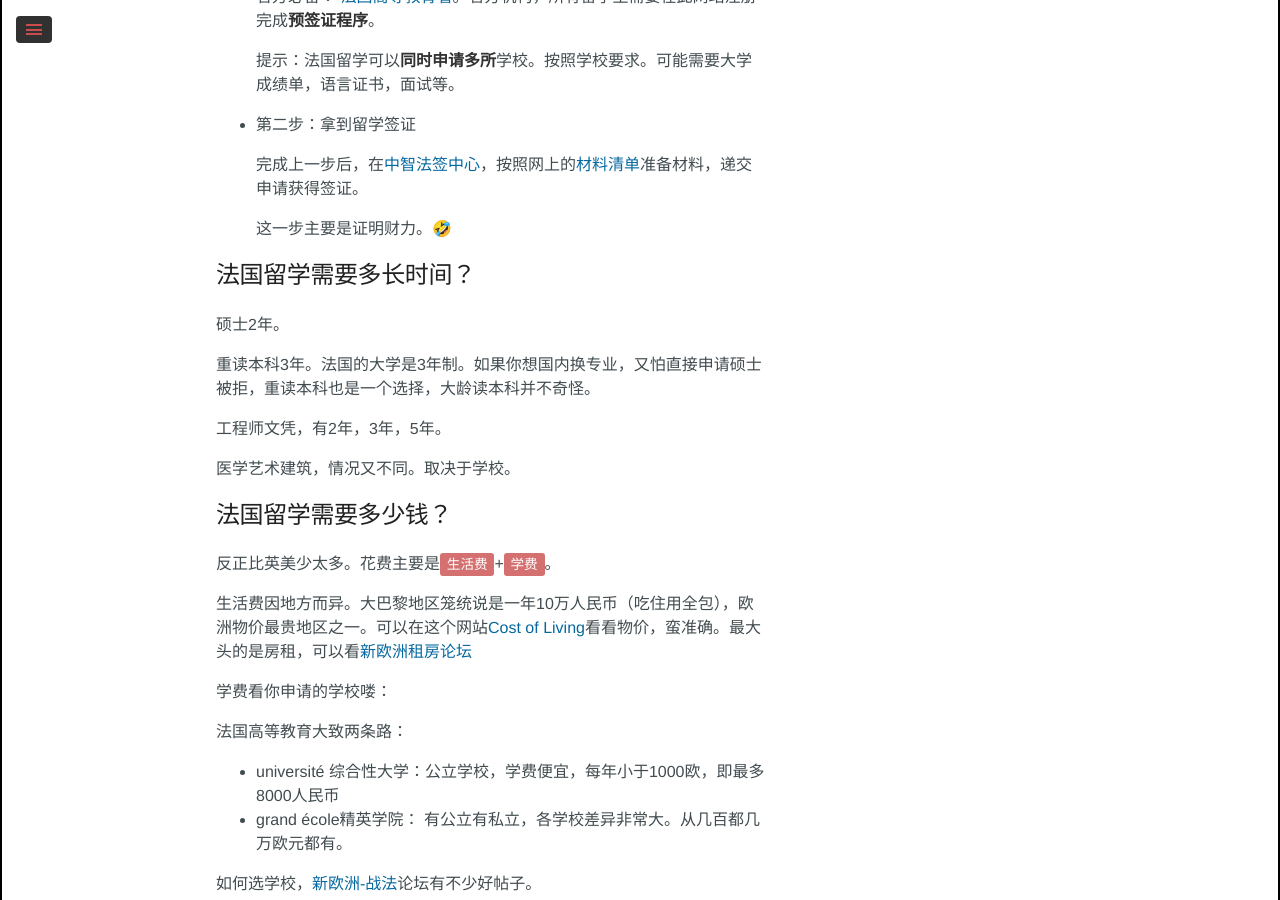
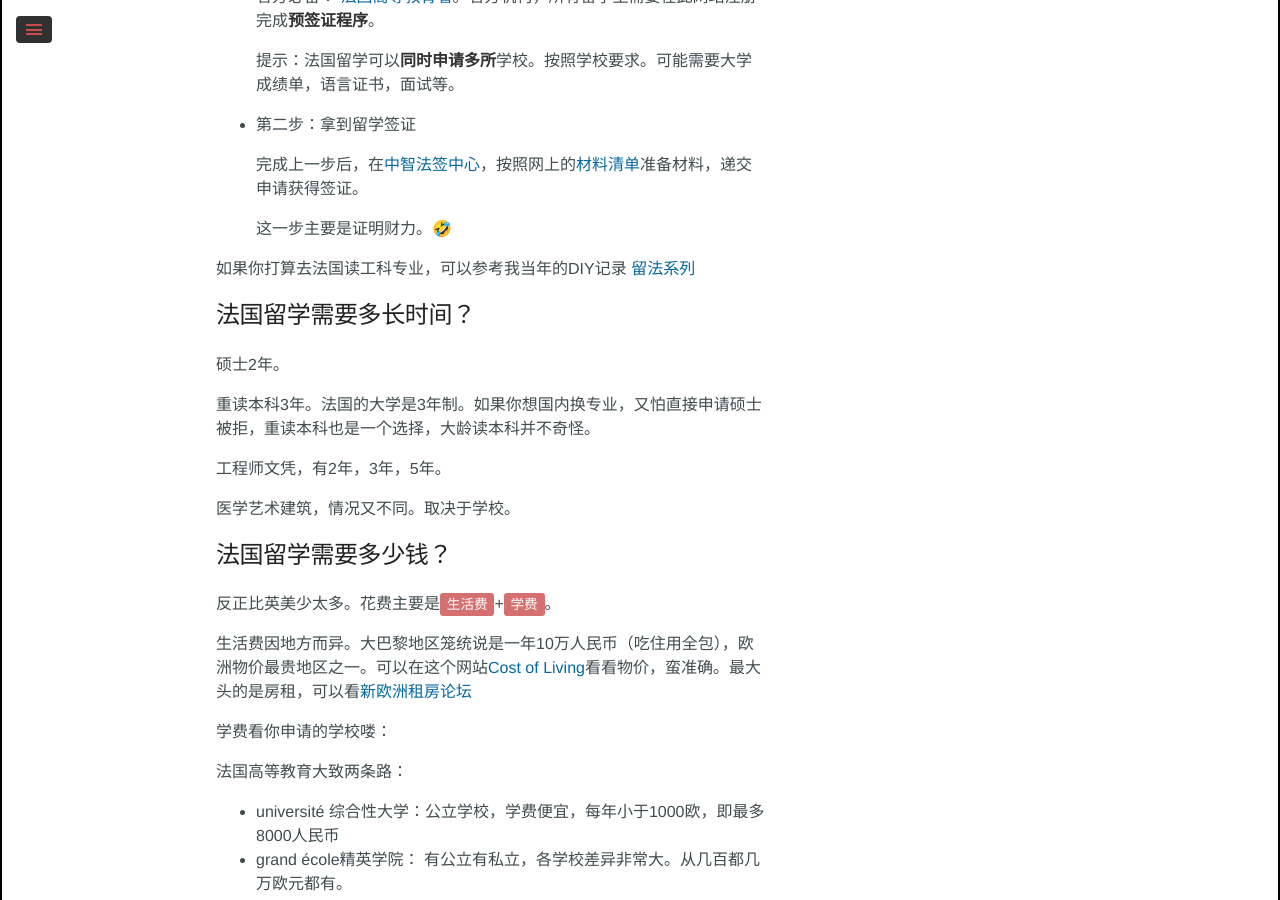
Before and after one commit to ericazhan/ericazhan.github.io, a Jekyll site: the page built from _posts/2021-02-05-howto_work_in_europe.md, in a window 1280 px wide and 900 px high, scrolled down 1769 px. Built offline with Jekyll 4.4.1, drawn with Linux system fonts in a browser that asks for light colours; some web fonts are replaced; comment, search, counter and statistics services are not loaded.

Commit message:
🤸‍♀️ UPDATE:

```diff
--- a/_posts/2021-02-05-howto_work_in_europe.md
+++ b/_posts/2021-02-05-howto_work_in_europe.md
@@ -55,6 +55,8 @@ tags: [经验,笔记,分享]
   完成上一步后，在[中智法签中心](https://fr.tlscontact.com/cn/splash.php?l=zh_CN)，按照网上的[材料清单](https://static.tlscontact.com/media/cn/hkg/cn2fr_student_long_cn.pdf)准备材料，递交申请获得签证。
 
   这一步主要是证明财力。🤣
+
+如果你打算去法国读工科专业，可以参考我当年的DIY记录 [留法系列](https://www.jianshu.com/p/6ff03f5697a9)
 
 ## 法国留学需要多长时间？
 
```
